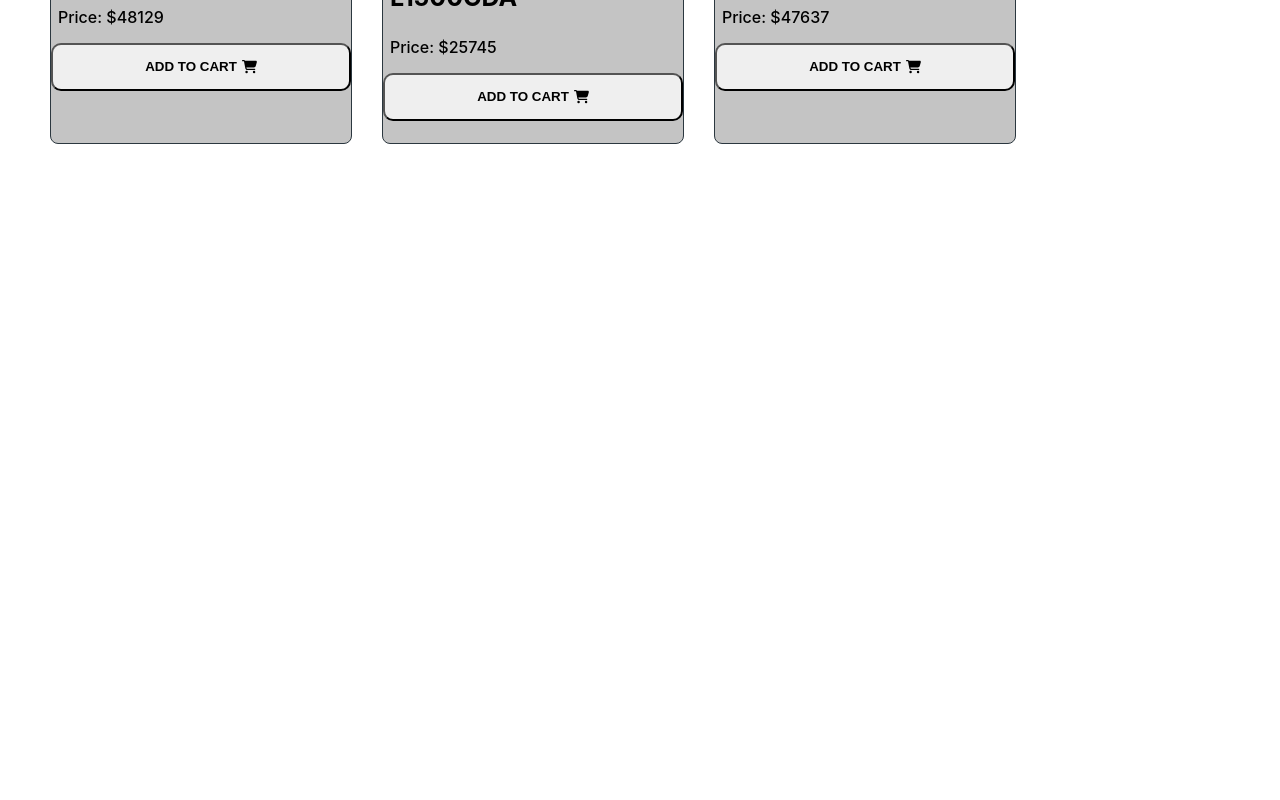
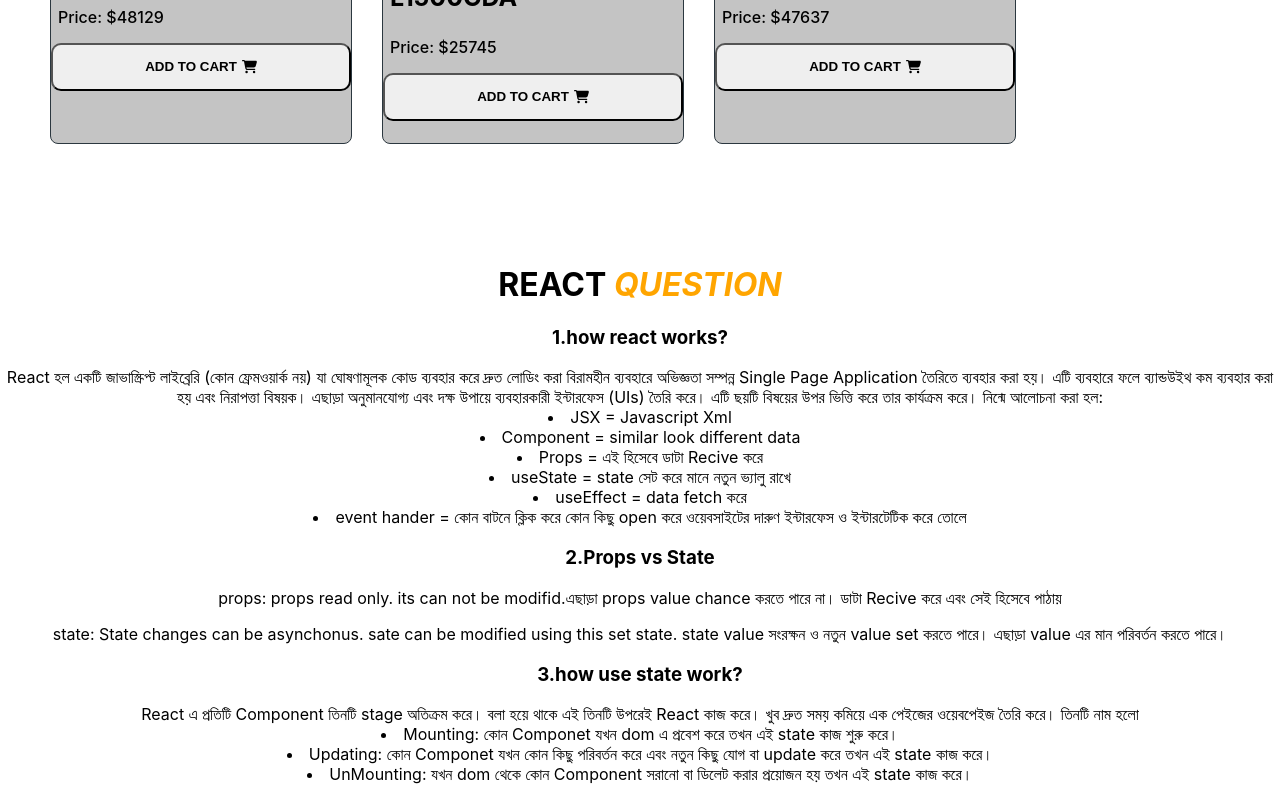
Before and after one commit to Aburaian/laptop-shop, a React (Create React App) app: page / in a window 1280 px wide. Shown: the part 2176-2976 px from the top of the page. Before the commit the page ends 2420 px from the top, so only its background shows below. Built offline with nearby package versions, Linux system fonts and the light colour scheme.

Commit message:
text added react

```diff
--- a/src/App.js
+++ b/src/App.js
@@ -1,11 +1,14 @@
 import './App.css';
 import LaptopShop from './components/LaptopShop/LaptopShop';
+import ReactAnswer from './components/React/React';
+import React from './components/React/React';
 
 function App() {
   return (
     <div className="App">
       <h1>Laptop <span>Shop</span></h1>
       <LaptopShop></LaptopShop>
+      <ReactAnswer></ReactAnswer>
     </div>
   );
 }
--- /dev/null
+++ b/src/components/React/React.js
@@ -0,0 +1,30 @@
+import React from 'react';
+
+const ReactAnswer = () => {
+    return (
+        <div>
+            <h1>react <span>question</span></h1>
+
+            <h3>1.how react works?</h3>
+            <p>React হল একটি জাভাস্ক্রিপ্ট লাইব্রেরি (কোন ফ্রেমওয়ার্ক নয়) যা ঘোষণামূলক কোড ব্যবহার করে দ্রুত লোডিং করা বিরামহীন ব্যবহারে অভিজ্ঞতা সম্পন্ন Single Page Application তৈরিতে ব্যবহার করা হয়। এটি ব্যবহারে ফলে ব্যান্ডউইথ কম ব্যবহার করা হয় এবং নিরাপত্তা বিষয়ক। এছাড়া অনুমানযোগ্য এবং দক্ষ উপায়ে ব্যবহারকারী ইন্টারফেস (UIs) তৈরি করে। এটি ছয়টি বিষয়ের উপর ভিত্তি করে তার কার্যক্রম করে। নিন্মে আলোচনা করা হল:
+                <li>JSX = Javascript Xml</li>
+                <li>Component = similar look different data</li>
+                <li>Props = এই হিসেবে ডাটা Recive করে</li>
+                <li>useState = state সেট করে মানে নতুন ভ্যালু রাখে</li>
+                <li>useEffect = data fetch করে</li>
+                <li>event hander = কোন বাটনে ক্লিক করে কোন কিছু open করে ওয়েবসাইটের দারুণ ইন্টারফেস ও ইন্টারটেটিক করে তোলে </li>
+            </p>
+            <h3>2.Props vs State</h3>
+            <p>props: props read only. its can not be modifid.এছাড়া props value chance করতে পারে না। ডাটা Recive  করে এবং সেই হিসেবে পাঠায়</p>
+            <p>state: State changes can be asynchonus. sate can be modified using this set state. state value সংরক্ষন ও নতুন value set করতে পারে। এছাড়া value এর মান পরিবর্তন করতে পারে।</p>
+        <h3>3.how use state work?</h3>
+        <p>React এ প্রতিটি Component তিনটি ‍stage অতিক্রম করে। বলা হয়ে থাকে এই তিনটি উপরেই React কাজ করে। খুব দ্রুত সময় কমিয়ে এক পেইজের ওয়েবপেইজ তৈরি করে। তিনটি নাম হলো
+            <li>Mounting: কোন Componet যখন dom এ প্রবেশ করে তখন এই state কাজ শুরু করে।</li>
+            <li>Updating: কোন Componet যখন কোন কিছু পরিবর্তন করে এবং নতুন কিছু যোগ বা update করে তখন এই state কাজ করে। </li>
+            <li>UnMounting: যখন dom থেকে কোন Component সরানো বা ডিলেট করার প্রয়োজন হয় তখন এই state কাজ করে।</li>
+        </p>
+        </div>
+    );
+};
+
+export default ReactAnswer;
--- a/src/components/SetCart/SetCart.js
+++ b/src/components/SetCart/SetCart.js
@@ -1,19 +1,19 @@
 import React from 'react';
 import './SetCart.css'
 
-const SetCart = ({carts,laptop,suggestProduct, suggest, removeCart}) => {
+const SetCart = ({carts,laptop,suggestProduct, suggest, removeCart, id}) => {
     return (
         <div>
             <div>
             {
 
-                carts.map(cart => <div className='products'>
+                carts.map(cart => <div key={cart.id} className='products'>
                     <img className='product-img' src={cart.picture} alt="" />
                     <p key={cart.id}>{cart.name}</p>
                 </div>)
             }
             {
-              suggest.map(product => <div className='products'>
+              suggest.map(product => <div key={product[Math.floor(Math.random() * laptop.length)].id} className='products'>
                     <img className='product-img' src={product[Math.floor(Math.random() * laptop.length)].picture} alt="" />
               <p>{product[Math.floor(Math.random() * laptop.length)].name}</p> </div>)
             }
```
Also changed, not shown: src/components/React/React.css (added), 1 other file (tests, documents, lock files or other folders).
